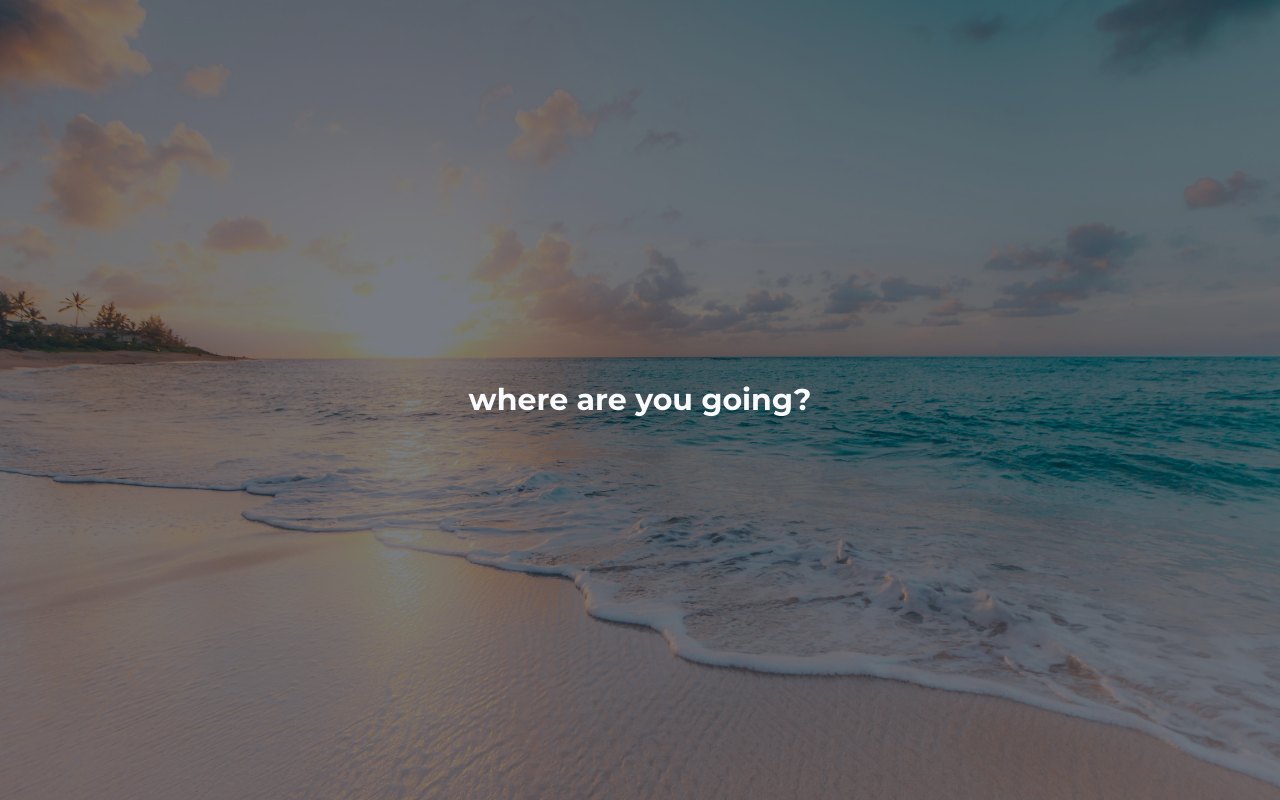
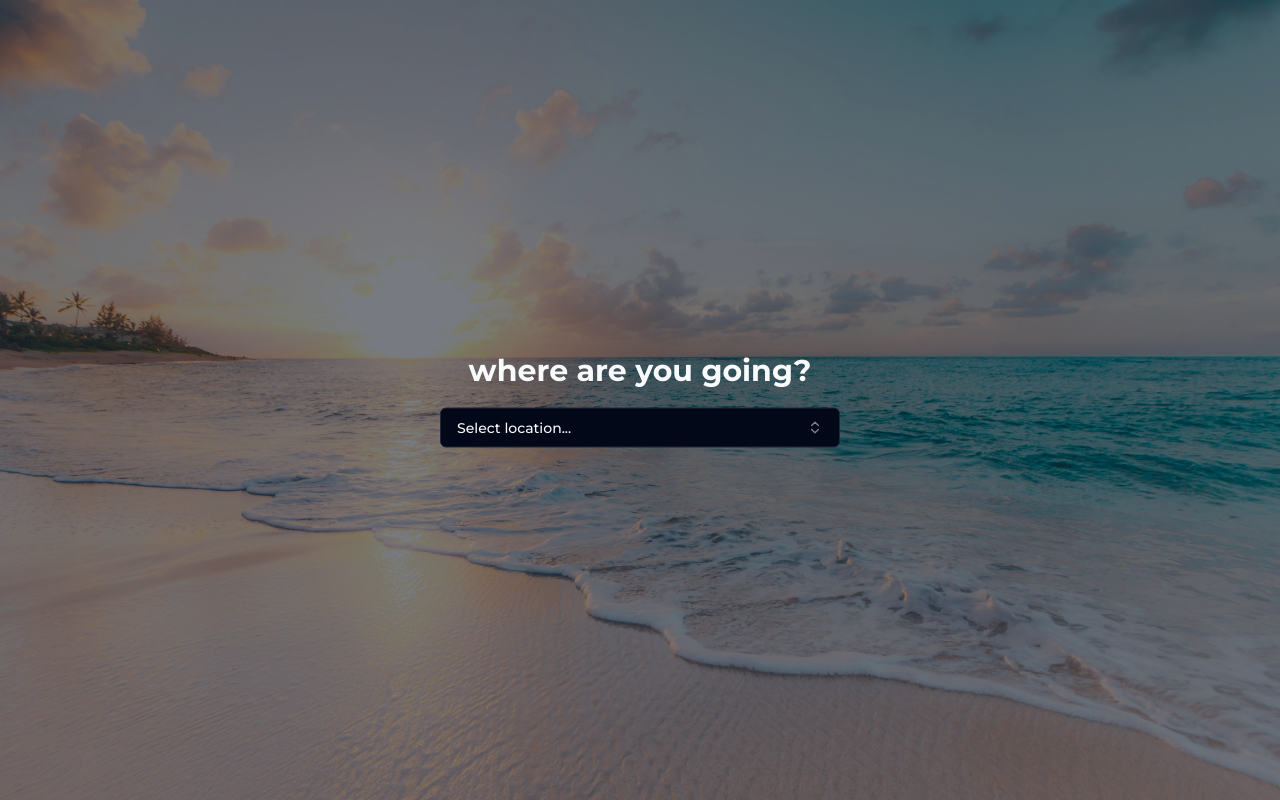
Before and after one commit to laamwong3/travel-advisor-website, a Next.js app: page / in a window 1280 px wide. Built offline with nearby package versions, Linux system fonts and the light colour scheme.

Commit message:
add select location function

```diff
--- a/package.json
+++ b/package.json
@@ -21,9 +21,9 @@
     "next": "14.1.4",
     "react": "^18",
     "react-dom": "^18",
+    "sharp": "^0.33.3",
     "tailwind-merge": "^2.2.2",
     "tailwindcss-animate": "^1.0.7",
-    "usehooks-ts": "^3.1.0",
     "vaul": "^0.9.0"
   },
   "devDependencies": {
--- a/src/app/page.tsx
+++ b/src/app/page.tsx
@@ -1,8 +1,8 @@
-import Dashboard from "@/components/home/Dashboard";
+import LandingPage from "@/components/home/LandingPage";
 import React from "react";
 
 const page = () => {
-  return <Dashboard />;
+  return <LandingPage />;
 };
 
 export default page;
--- a/src/components/home/Dashboard.tsx
+++ b/src/components/home/LandingPage.tsx
@@ -1,8 +1,9 @@
 import Image from "next/image";
 import React from "react";
 import backgroundImage from "@/assets/images/backgroundImage.jpeg";
+import SelectLocation from "./SelectLocation";
 
-const Dashboard = () => {
+const LandingPage = () => {
   return (
     <div className="fixed h-screen w-screen">
       <Image
@@ -11,10 +12,11 @@ const Dashboard = () => {
         className="h-full w-full object-cover object-center opacity-50"
       />
       <div className="absolute left-1/2 top-1/2 -translate-x-1/2 -translate-y-1/2 text-center text-3xl font-bold">
-        <h1>where are you going?</h1>
+        <h1 className="mb-4">where are you going?</h1>
+        <SelectLocation />
       </div>
     </div>
   );
 };
 
-export default Dashboard;
+export default LandingPage;
--- /dev/null
+++ b/src/components/home/SelectLocation.tsx
@@ -0,0 +1,94 @@
+"use client";
+
+import * as React from "react";
+import { Check, ChevronsUpDown } from "lucide-react";
+
+import { cn } from "@/lib/utils";
+import { Button } from "@/components/ui/button";
+import {
+  Command,
+  CommandEmpty,
+  CommandGroup,
+  CommandInput,
+  CommandItem,
+  CommandList,
+} from "@/components/ui/command";
+import {
+  Popover,
+  PopoverContent,
+  PopoverTrigger,
+} from "@/components/ui/popover";
+
+const frameworks = [
+  {
+    value: "next.js",
+    label: "Next.js",
+  },
+  {
+    value: "sveltekit",
+    label: "SvelteKit",
+  },
+  {
+    value: "nuxt.js",
+    label: "Nuxt.js",
+  },
+  {
+    value: "remix",
+    label: "Remix",
+  },
+  {
+    value: "astro",
+    label: "Astro",
+  },
+];
+
+export default function SelectLocation() {
+  const [open, setOpen] = React.useState(false);
+  const [value, setValue] = React.useState("");
+
+  return (
+    <Popover open={open} onOpenChange={setOpen}>
+      <PopoverTrigger asChild>
+        <Button
+          variant="outline"
+          role="combobox"
+          aria-expanded={open}
+          className="w-[300px] justify-between md:w-[400px]"
+        >
+          {value.length > 0
+            ? frameworks.find((framework) => framework.value === value)?.label
+            : "Select location..."}
+          <ChevronsUpDown className="ml-2 h-4 w-4 shrink-0 opacity-50" />
+        </Button>
+      </PopoverTrigger>
+      <PopoverContent className="w-[300px] p-0 md:w-[400px]">
+        <Command>
+          <CommandInput placeholder="Search framework..." />
+          <CommandEmpty>No framework found.</CommandEmpty>
+          <CommandGroup>
+            <CommandList>
+              {frameworks.map((framework) => (
+                <CommandItem
+                  key={framework.value}
+                  value={framework.value}
+                  onSelect={(currentValue) => {
+                    setValue(currentValue === value ? "" : currentValue);
+                    setOpen(false);
+                  }}
+                >
+                  <Check
+                    className={cn(
+                      "mr-2 h-4 w-4",
+                      value === framework.value ? "opacity-100" : "opacity-0",
+                    )}
+                  />
+                  {framework.label}
+                </CommandItem>
+              ))}
+            </CommandList>
+          </CommandGroup>
+        </Command>
+      </PopoverContent>
+    </Popover>
+  );
+}
--- a/src/components/ui/command.tsx
+++ b/src/components/ui/command.tsx
@@ -117,7 +117,7 @@ const CommandItem = React.forwardRef<
   <CommandPrimitive.Item
     ref={ref}
     className={cn(
-      "relative flex cursor-default select-none items-center rounded-sm px-2 py-1.5 text-sm outline-none aria-selected:bg-accent aria-selected:text-accent-foreground data-[disabled]:pointer-events-none data-[disabled]:opacity-50",
+      "relative flex cursor-default select-none items-center rounded-sm px-2 py-1.5 text-sm outline-none aria-selected:bg-accent aria-selected:text-accent-foreground data-[disabled='true']:pointer-events-none data-[disabled]:opacity-50",
       className,
     )}
     {...props}
```
Also changed, not shown: 1 other file (tests, documents, lock files or other folders).
